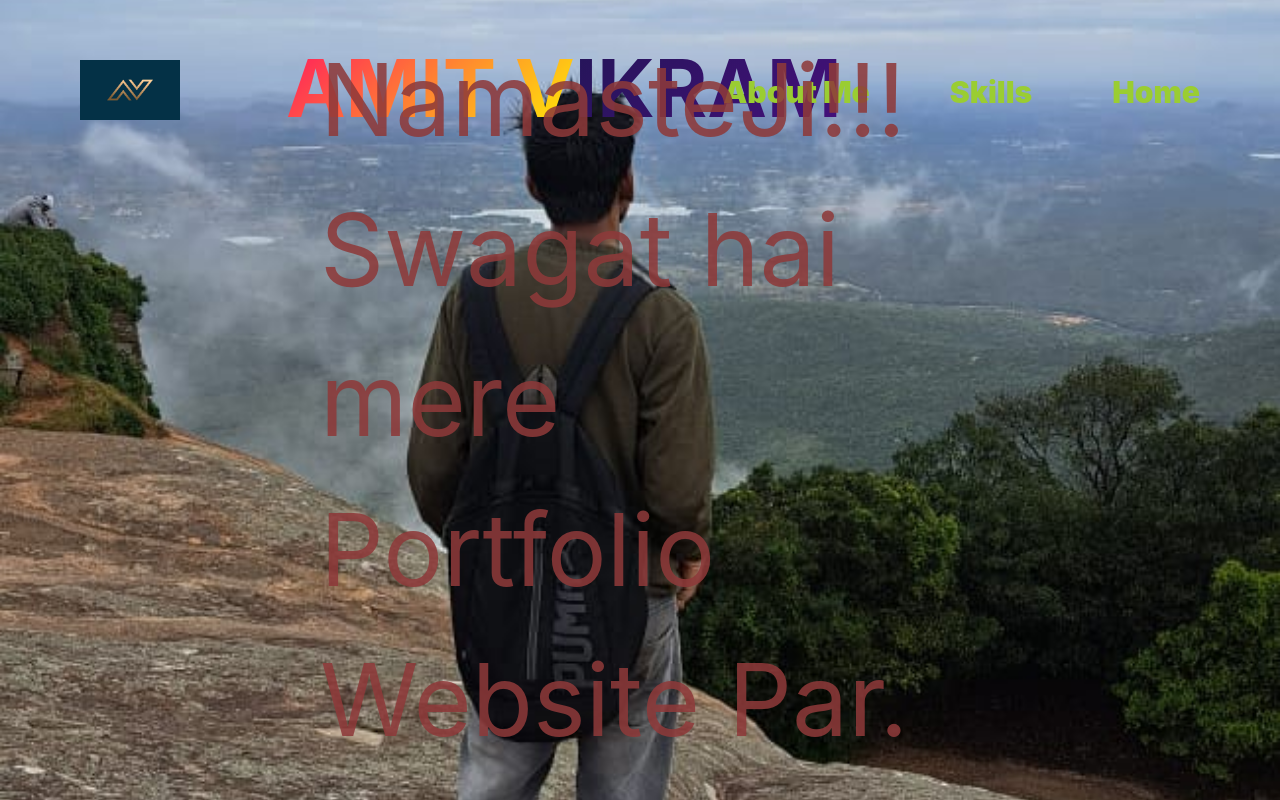
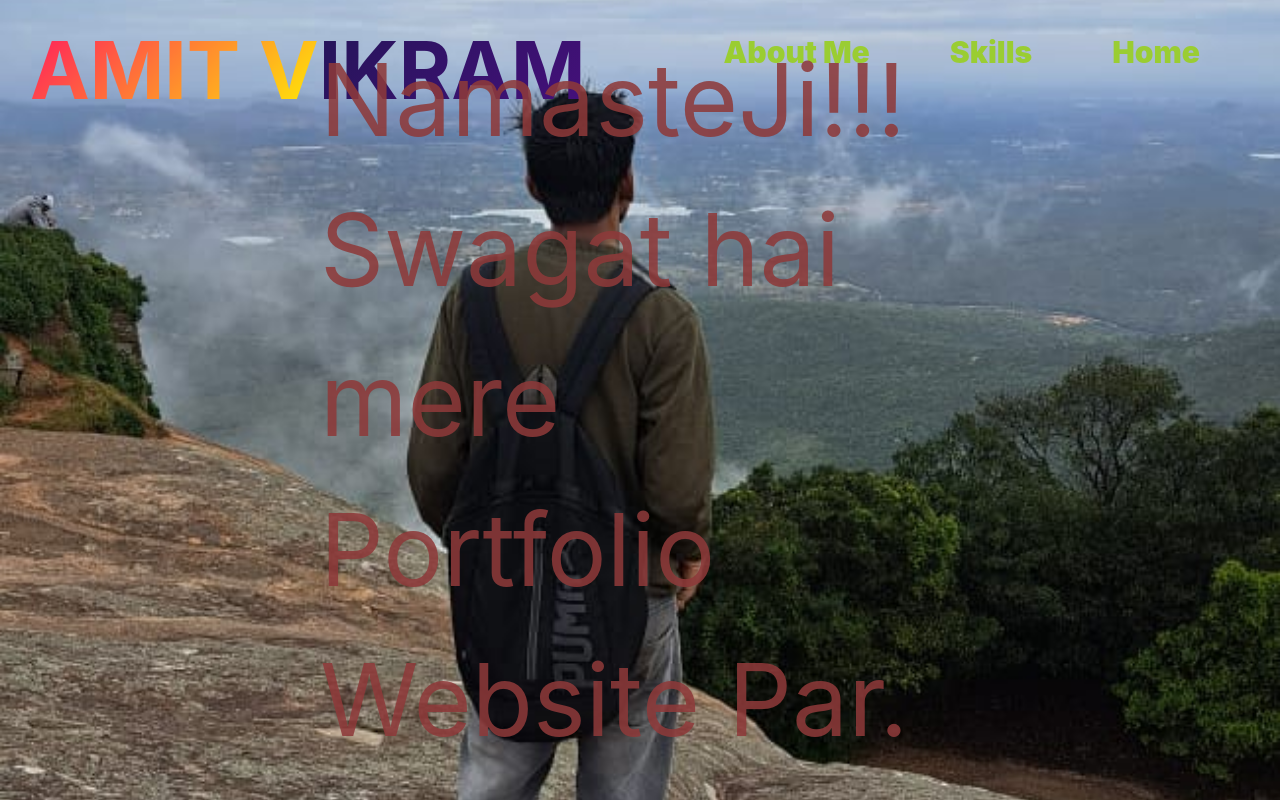
Before and after one commit to amvi234/DevDisplay, a React (Vite) app: page / in a window 1280 px wide. Built offline with nearby package versions, Linux system fonts and the light colour scheme.

Commit message:
FIX: logo issue

```diff
--- a/src/components/Header.tsx
+++ b/src/components/Header.tsx
@@ -3,9 +3,6 @@ export default function Header() {
   return (
     <>
       <div className="header">
-        <div className="header__logo-box">
-          <img src="/assets/AV.jpg" alt="Logo" className="header__logo-box__logo" />
-        </div>
         <div className="header__name">
           <h1 className="header__name__amit">AMIT VIKRAM</h1>
         </div>
--- a/src/sass/components/_header.scss
+++ b/src/sass/components/_header.scss
@@ -2,25 +2,10 @@
     position: fixed;
     top: 0;
     width: 100%;
-    &__logo-box {
-        height: 4rem;
-
-        &__logo {
-            height: 6em;
-            width: 10rem;
-            margin: 6rem 0 0 5rem;
-            transition: transform .9s ease-in-out;
-
-            &:hover {
-                transform: rotate(360deg);
-            }
-        }
-    }
 
     &__name__amit {
         position: relative;
-        left: 20%;
-        top: 20%;
+        top: 10%;
         position: absolute;
         text-transform: uppercase;
         background-image: linear-gradient(-225deg,
```
Also changed, not shown: assets/AV.jpg (deleted).
